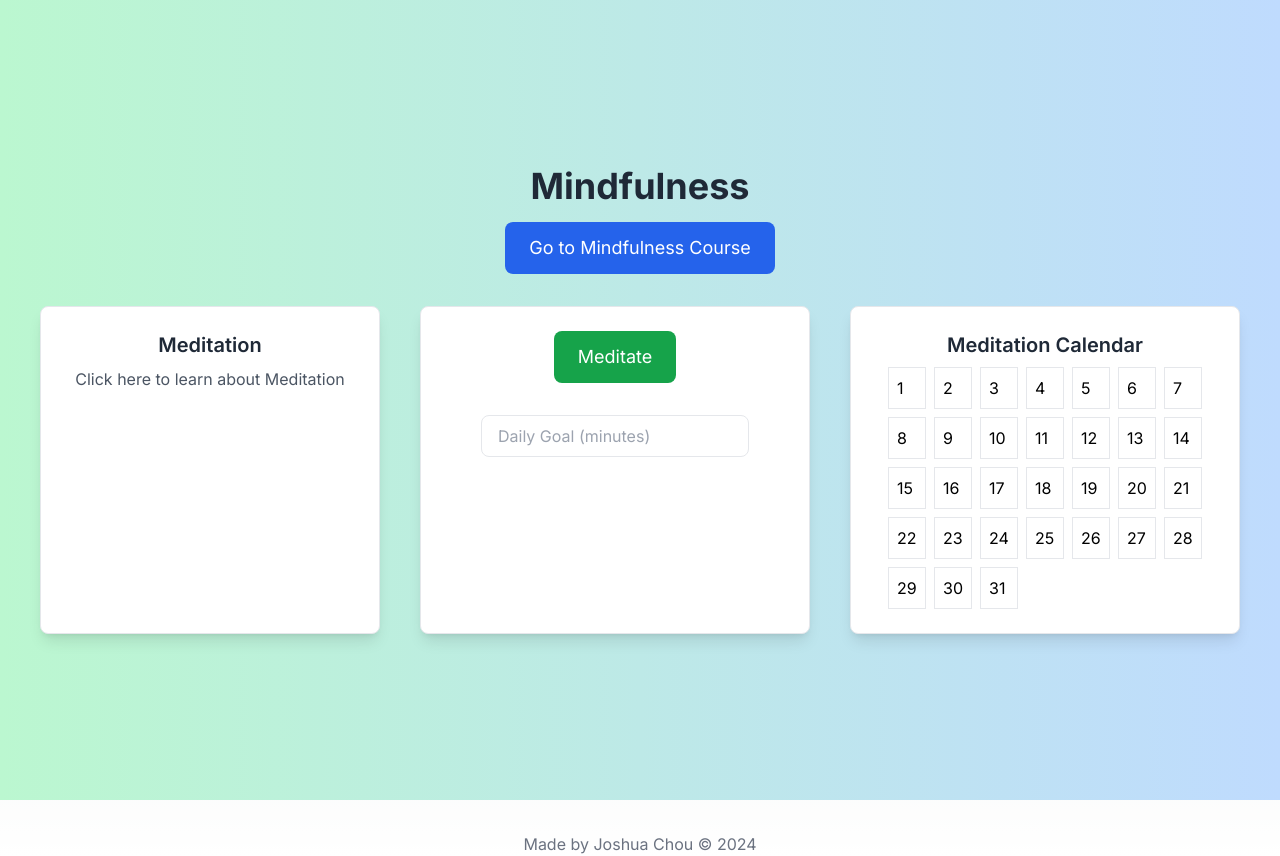
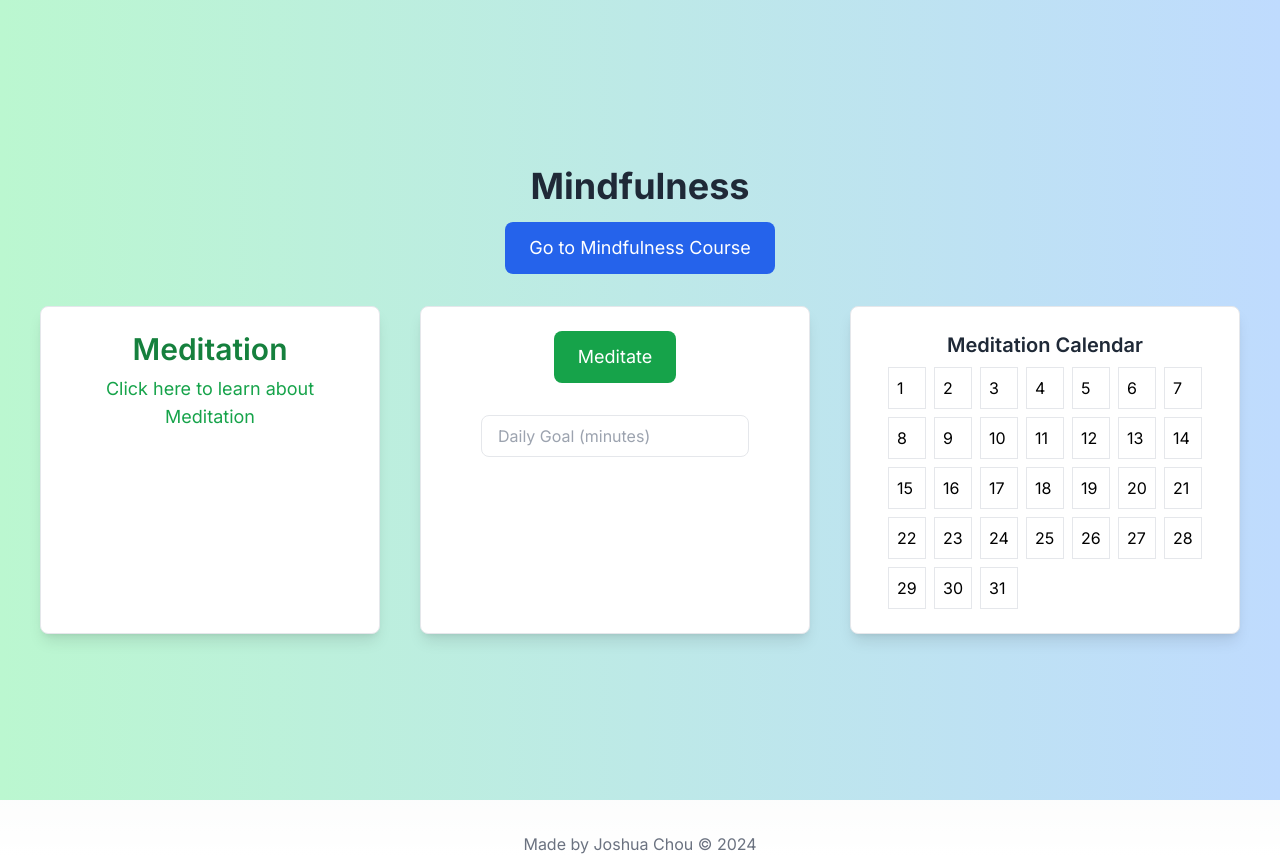
Before and after one commit to JoshuaChou10/mindfulness, a Next.js app: page / in a window 1280 px wide. Built offline with nearby package versions, Linux system fonts and the light colour scheme.

Commit message:
enhanced meditation button

```diff
--- a/app/page.tsx
+++ b/app/page.tsx
@@ -26,9 +26,20 @@ const Home = () => {
       <div className="flex flex-col items-center justify-center min-h-screen py-2 bg-gradient-to-r from-green-200 to-blue-200">
         {/* Center the title and button using a flex column layout */}
         <div className="flex flex-col items-center justify-center w-full text-center">
-          <h1 className="text-4xl font-bold mb-4 text-gray-800">Mindfulness</h1>
+  <h1 className="text-4xl font-bold mb-4 text-gray-800">
+    Mindfulness
+  </h1>
   <Link href="/mindfulness-course?section=Mindfulness">
-            <button className="mb-8 px-6 py-3 bg-blue-600 text-white text-lg rounded-lg hover:bg-blue-700">
+    <button
+      className="
+        mb-8
+        px-6 py-3
+        bg-blue-600 text-white text-lg
+        rounded-lg
+        hover:bg-blue-700
+        mx-auto      /* <-- center */
+      "
+    >
       Go to Mindfulness Course
     </button>
   </Link>
@@ -37,11 +48,26 @@ const Home = () => {
         <div className="flex flex-col md:flex-row justify-center w-full px-10 gap-10">
           {/* Learn about Meditation */}
           <Link href="/mindfulness-course?section=Meditation" className="flex-1">
-            <div className="flex flex-col items-center border p-6 bg-white shadow-lg rounded-lg h-full transition-transform transform hover:scale-105 hover:bg-blue-300 hover:text-white cursor-pointer">
-              <h2 className="text-xl font-semibold mb-2 text-gray-800">Meditation</h2>
-              <p className="text-gray-600">Click here to learn about Meditation</p>
+  <div
+    className="
+      flex flex-col items-center
+      text-center
+      border p-6
+      bg-white shadow-lg rounded-lg h-full
+      transition-transform transform
+      hover:scale-105 hover:bg-blue-300 hover:text-white
+      cursor-pointer
+    "
+  >
+    <h2 className="text-3xl font-semibold mb-2 text-green-700">
+      Meditation
+    </h2>
+    <p className="text-lg text-green-600">
+      Click here to learn about Meditation
+    </p>
   </div>
 </Link>
+
 
           {/* Meditation Timer */}
           <div className="flex flex-col items-center border p-6 flex-1 bg-white shadow-lg rounded-lg">
```
Lines whose indentation alone changed are shown as unchanged.
